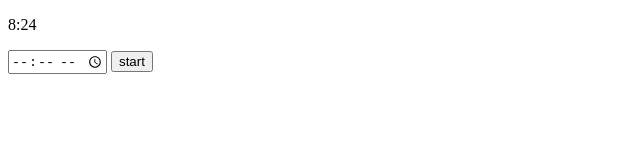
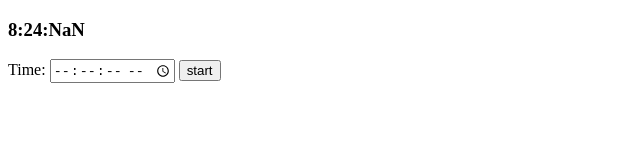
Before and after one commit to ELDADBRHANO/timer-7.6.22, a plain HTML site: page index.html in a window 1280 px wide. Both pictures are taken after a click on the button "start". Shown: the whole page, without its empty margins (0-640 px from the left). Drawn offline with Linux system fonts and the light colour scheme.

Commit message:
mornin_commit

```diff
--- a/index.html
+++ b/index.html
@@ -7,11 +7,12 @@
   <title>Document</title>
 </head>
 <body>
-   <P id="timer"></P>
-  <!-- <input id="input_id" type="number">
+   <h3 id="timer"></h3>
+  <!-- <inh3ut id="input_id" type="number">
   <button onclick="build()">click for timer</button>
   <button onclick="stopCount()">click for stop timer</button> -->
-  <input id="input_id" type="time">
+  <label for="input_time">Time:</label>
+  <input id="input_time" type="time" step="1">
   <button onclick="printHowMuchTime()">start</button>
   <script src="main.js"></script>
 </body>
--- a/main.js
+++ b/main.js
@@ -1,4 +1,3 @@
-
 // 1
 // function printTimer() {
 //    setInterval(()=>{
@@ -6,7 +5,6 @@
 //   },4000)
 // }
 // printTimer()
-
 
 // 2
 // function printCounter(params) {
@@ -16,8 +14,7 @@
 // }
 // printCounter()
 
-
- // 3
+// 3
 // var myP = document.createElement("p")
 // document.body.append(myP)
 // var sthop;
@@ -36,7 +33,6 @@
 //     clearInterval(sthop)
 //   }
 // }
-
 
 // 4
 // var btn= document.createElement("button");
@@ -65,8 +61,6 @@
 // }
 // stopPrint()
 
-
-
 // 5
 // function getTimer(){
 //  setInterval(()=>{
@@ -75,7 +69,6 @@
 //   },1000)
 // }
 // getTimer()
-
 
 // 6
 // var input_id=document.getElementById("input_id");
@@ -100,15 +93,41 @@
 //   clearInterval(stopper)
 // }
 
+// 7
+var input_time = document.getElementById("input_time");
+var my_p = document.getElementById("timer");
 
-// 7
-var input_id = document.getElementById("input_id");
+var stopper;
 function printHowMuchTime() {
-  var today = new Date().getHours()+":"+ new Date().getMinutes();
- console.log(today);
-  var hour = input_id.value;
-  var result = today ;
-  timer.innerText=result
+  var dateObject = new Date();
+  var secondsFromDate = dateObject.getSeconds();
+  var secondsFromInput = parseInt(input_time.value.substr(6));
+
+  var minuteFromDate = dateObject.getMinutes();
+  var minuteFromInput = parseInt(input_time.value.substr(3, 2));
+
+  var hoursFromDate = dateObject.getHours();
+  var hoursFromInput = parseInt(input_time.value.substr(0, 2));
+
+  stopper = setInterval(() => {
+    var seconds =secondsFromInput-secondsFromDate
+
+
+    if (seconds == -1) {
+      secondsFromDate = 59;
+      minuteFromDate++;
+      if (minuteFromDate == -1) {
+        minuteFromDate = 59;
+        hoursFromDate++;
+      }
+      if (hoursFromDate == -1) {
+        hoursFromDate = 23;
+      }
+    }
+    my_p.innerHTML = hoursFromDate + ":" + minuteFromDate + ":"+ seconds;
+    secondsFromDate--;
+    if(dateObject.getTime()==dateObject.setHours(hoursFromInput,minuteFromInput,secondsFromInput)){
+      setInterval(stopper);
+    }
+  }, 1000);
 }
-var s = new Date()
-console.log(s);
```
